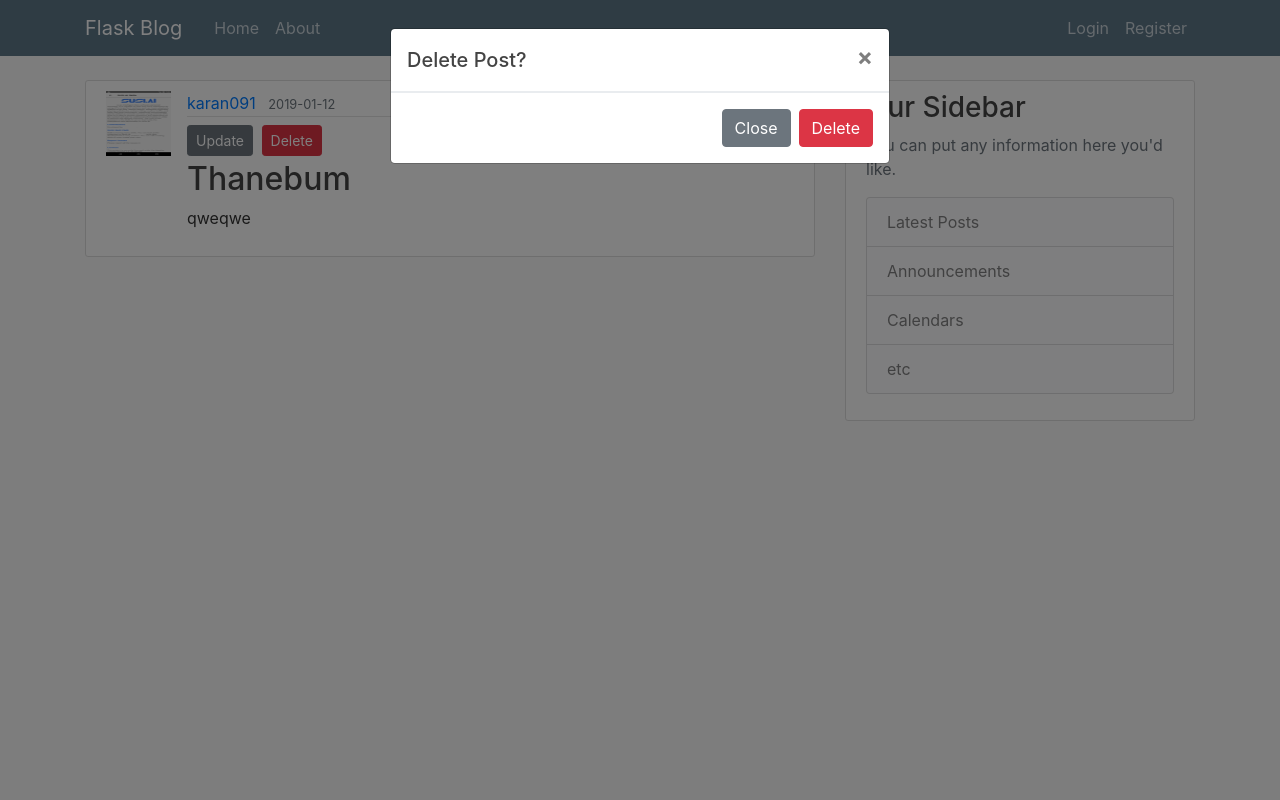
After one commit to 091karan/FlaskBlogapp, a Flask app: page /post/1 in a window 1280 px wide, after a click on "Delete". The commit adds this page. Run offline with Flask 2, Linux system fonts and the light colour scheme; data comes from the database, SQL or seed files in the repository; both versions use the stored data as it was after the commit; some libraries are stand-ins or nearby versions.

Commit message:
Create, update and delete post

```diff
--- a/blogapp/routes.py
+++ b/blogapp/routes.py
@@ -2,30 +2,16 @@
 import os
 import secrets
 from PIL import Image
-from blogapp.forms import RegistrationForm, LoginForm, UserAccountForm
-from flask import render_template, url_for, flash, redirect,request
+from blogapp.forms import RegistrationForm, LoginForm, UserAccountForm,PostForm
+from flask import render_template, url_for, flash, redirect,request,abort
 from blogapp import app,db,bcrypt
 from blogapp.models import User, Post
 from flask_login import login_user,current_user,logout_user,login_required
 
-posts = [
-    {
-        'author': 'Corey Schafer',
-        'title': 'Blog Post 1',
-        'content': 'First post content',
-        'date_posted': 'April 20, 2018'
-    },
-    {
-        'author': 'Jane Doe',
-        'title': 'Blog Post 2',
-        'content': 'Second post content',
-        'date_posted': 'April 21, 2018'
-    }
-]
-
 @app.route("/")
 @app.route("/home")
 def home():
+    posts = Post.query.all()
     return render_template('home.html', posts=posts)
 
 
@@ -104,3 +90,53 @@ def account():
     image_file = url_for('static',filename='profile_pics/' + current_user.image_file)
     return render_template('account.html',title='Account',image_file = image_file,
                             form=form)
+
+@app.route("/new_post", methods=['GET', 'POST'])
+@login_required
+def new_post():
+    form = PostForm()
+    if form.validate_on_submit():
+        post = Post(title=form.title.data,content=form.content.data,author=current_user)
+        db.session.add(post)
+        db.session.commit()
+        flash(f'Your post has been successfully created', 'success')
+        return redirect(url_for('home'))
+    return render_template('create_post.html',title='New Post',
+                            form=form,legend='Create Post')
+
+@app.route("/post/<int:post_id>")
+def post(post_id):
+    post = Post.query.get_or_404(post_id)
+    return render_template('post.html',title=post.title,post=post)
+
+
+@app.route("/post/<int:post_id>/update", methods=['GET', 'POST'])
+@login_required
+def update_post(post_id):
+    post = Post.query.get_or_404(post_id)
+    if post.author != current_user:
+        abort(403)
+    form = PostForm()
+    if form.validate_on_submit():
+        post.title = form.title.data
+        post.content = form.content.data
+        db.session.commit()
+        flash('Your post has been updated successfully!', 'success')
+        return redirect(url_for('post',post_id=post.id))
+    elif request.method == 'GET':
+        form.title.data = post.title
+        form.content.data = post.content
+    return render_template('create_post.html',title='Update Post',
+                            form=form,legend='Update Post')
+
+
+@app.route("/post/<int:post_id>/delete", methods=['POST'])
+@login_required
+def delete_post(post_id):
+    post = Post.query.get_or_404(post_id)
+    if post.author != current_user:
+        abort(403)
+    db.session.delete(post)
+    db.session.commit()
+    flash('Your post has been deleted successfully!', 'success')
+    return redirect(url_for('home'))
--- a/blogapp/templates/layout.html
+++ b/blogapp/templates/layout.html
@@ -33,6 +33,7 @@
             <div class="navbar-nav">
               {% if current_user.is_authenticated %}
               <a class="nav-item nav-link" href="{{ url_for('account') }}">Account</a>
+              <a class="nav-item nav-link" href="{{ url_for('new_post') }}">New Post</a>
               <a class="nav-item nav-link" href="{{ url_for('logout') }}">Logout</a>
               {% else %}
               <a class="nav-item nav-link" href="{{ url_for('login') }}">Login</a>
@@ -46,6 +47,15 @@
     <main role="main" class="container">
       <div class="row">
         <div class="col-md-8">
+          {% with messages = get_flashed_messages(with_categories=true) %}
+            {% if messages %}
+              {% for category, message in messages %}
+                <div class="alert alert-{{ category }}">
+                  {{ message }}
+                </div>
+              {% endfor %}
+            {% endif %}
+          {% endwith %}
           {% block content %}{% endblock %}
         </div>
         <div class="col-md-4">
--- /dev/null
+++ b/blogapp/templates/post.html
@@ -0,0 +1,43 @@
+{% extends "layout.html" %}
+{% block content %}
+    <article class="media content-section">
+      <img src="{{ url_for('static',filename='profile_pics/' + post.author.image_file) }}"
+            class="rounder-circle article-img">
+      <div class="media-body">
+        <div class="article-metadata">
+          <a class="mr-2" href="#">{{ post.author.username }}</a>
+          <small class="text-muted">{{ post.date_posted.strftime('%Y-%m-%d') }}</small>
+        </div>
+
+        <a href="{{ url_for('update_post',post_id=post.id) }}"
+            class="btn btn-sm btn-secondary mb-1 mt-1">Update</a>
+
+        <button class="btn btn-danger btn-sm m-1" data-toggle="modal"
+              data-target="#deleteModal">Delete</button>
+
+        <h2><a class="article-title" href="#">{{ post.title }}</a></h2>
+        <p class="article-content">{{ post.content }}</p>
+      </div>
+    </article>
+
+    <!-- Modal -->
+  <div class="modal fade" id="deleteModal" tabindex="-1" role="dialog" aria-labelledby="deleteModalLabel" aria-hidden="true">
+    <div class="modal-dialog" role="document">
+      <div class="modal-content">
+        <div class="modal-header">
+          <h5 class="modal-title" id="deleteModalLabel">Delete Post?</h5>
+          <button type="button" class="close" data-dismiss="modal" aria-label="Close">
+            <span aria-hidden="true">&times;</span>
+          </button>
+        </div>
+        <div class="modal-footer">
+          <button type="button" class="btn btn-secondary" data-dismiss="modal">Close</button>
+          <form action="{{ url_for('delete_post', post_id=post.id) }}" method="POST">
+            <input class="btn btn-danger" type="submit" value="Delete">
+          </form>
+        </div>
+      </div>
+    </div>
+  </div>
+
+{% endblock content %}
```
Also changed, not shown: blogapp/forms.py (+6 -1 lines), blogapp/templates/create_post.html (added, +41 -0 lines), blogapp/templates/home.html (+5 -3 lines), blogapp/site.db.
